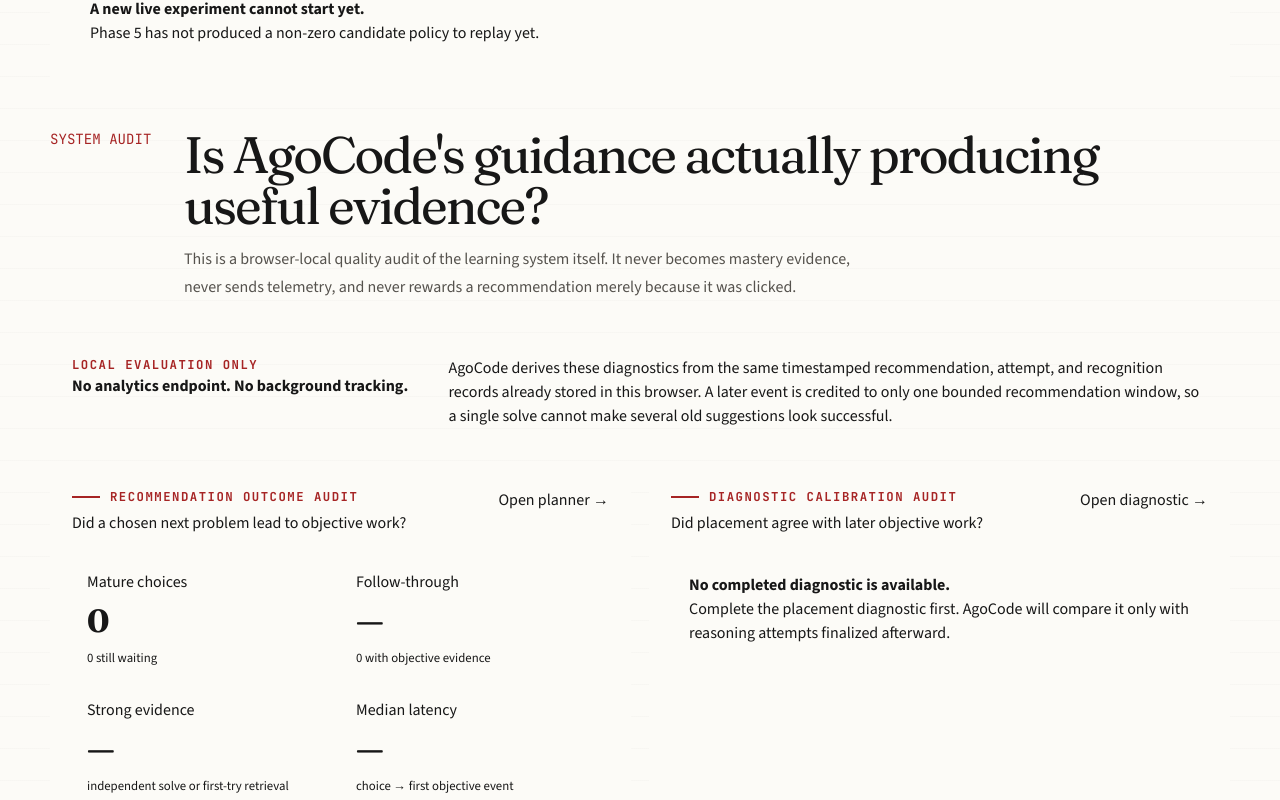
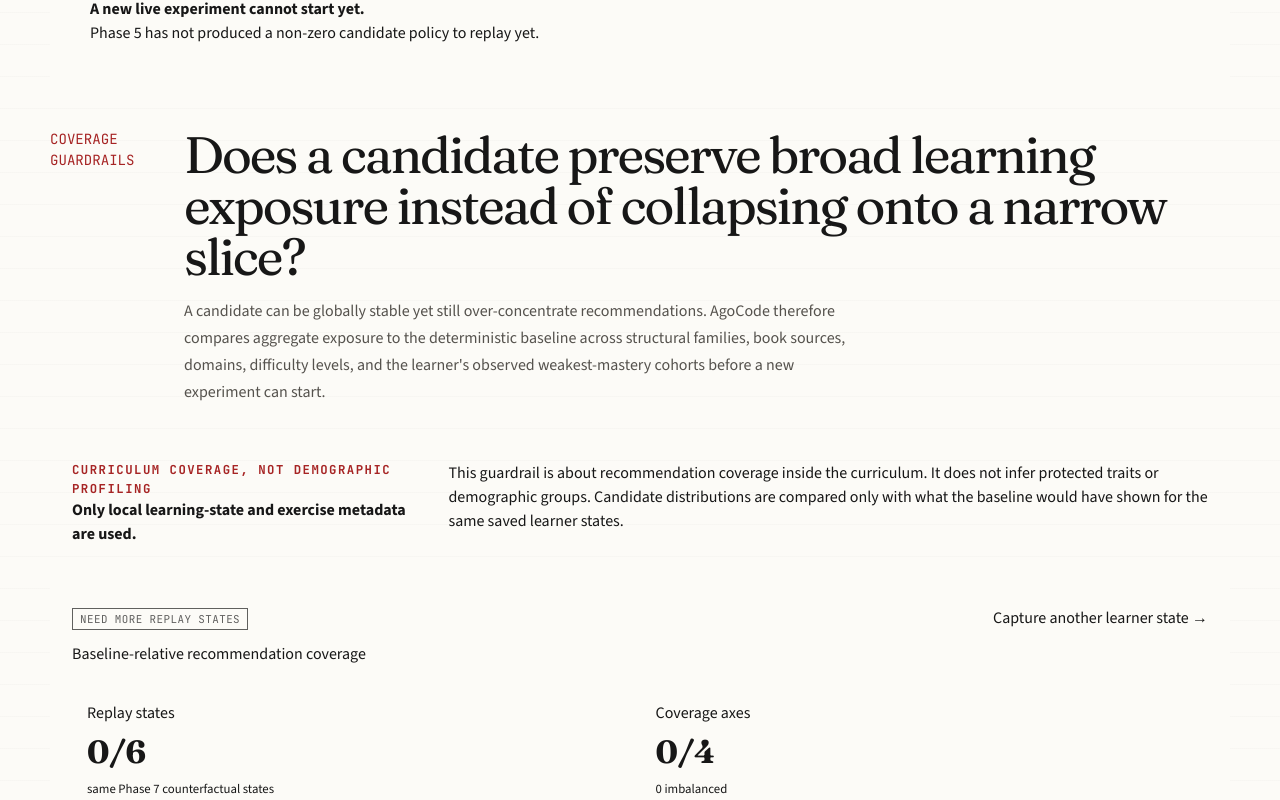
Before and after one commit to anatwork14/agocode, a Next.js app: page /progress in a window 1280 px wide. Shown: the part 8660-9460 px from the top of the page. Built offline with nearby package versions, Linux system fonts and the light colour scheme.

Commit message:
feat: show recommendation coverage audit in progress

```diff
--- a/app/progress/page.tsx
+++ b/app/progress/page.tsx
@@ -5,6 +5,7 @@ import { ProblemIndependenceProgress } from "@/components/progress/ProblemIndepe
 import { ProblemSolvingFriction } from "@/components/progress/ProblemSolvingFriction";
 import { ProblemSolvingProgress } from "@/components/progress/ProblemSolvingProgress";
 import { ProgressDashboard } from "@/components/progress/ProgressDashboard";
+import { RecommendationCoverageAudit } from "@/components/progress/RecommendationCoverageAudit";
 import { RecommendationStabilityAudit } from "@/components/progress/RecommendationStabilityAudit";
 
 export const metadata = { title: "Progress" };
@@ -34,6 +35,7 @@ export default function ProgressPage() {
           <ProblemSolvingProgress />
           <ProblemSolvingFriction />
           <RecommendationStabilityAudit />
+          <RecommendationCoverageAudit />
           <LearningSystemAudit />
         </section>
       </div>
```
